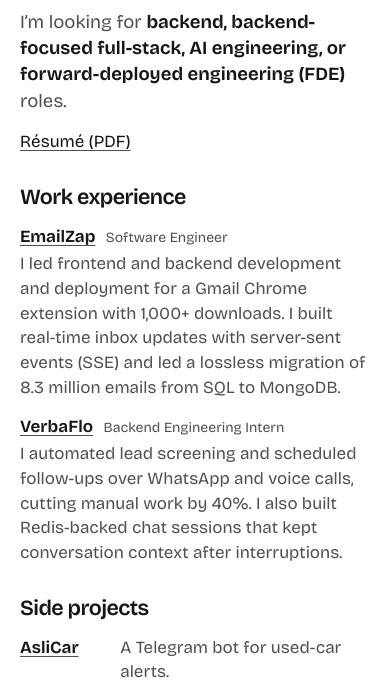
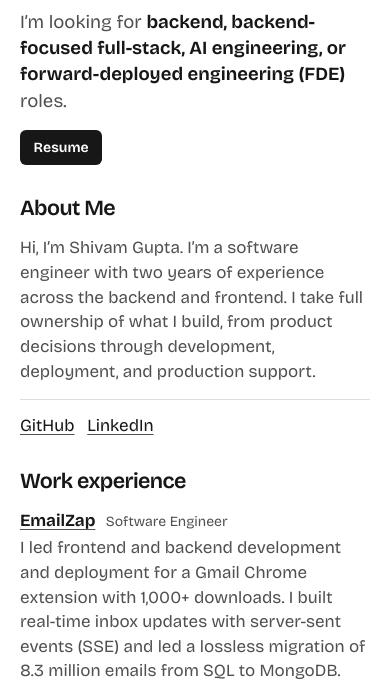
Before and after one commit to shivamgupta021/shivamgupta021.github.io, a plain HTML site: page index.html in a window 390 px wide. Shown: the part 72-767 px from the top of the page. Drawn offline with Linux system fonts and the light colour scheme.

Commit message:
Improve mobile layout and remove resume phone number

```diff
--- a/index.html
+++ b/index.html
@@ -20,14 +20,22 @@
       <span class="theme-track" aria-hidden="true"><span>☼</span><span>☾</span></span>
     </button>
     <div class="columns">
-      <div class="portfolio">
+      <div class="intro">
         <h1>Portfolio</h1>
         <p class="role-note">I’m looking for <strong>backend, backend-focused full-stack, AI engineering, or forward-deployed engineering (FDE)</strong> roles.</p>
-        <p class="resume-link">
-          <a href="/resume.pdf" target="_blank" rel="noopener" data-track="resume_click">Résumé (PDF)</a>
-        </p>
+        <a class="resume-button" href="/resume.pdf" type="application/pdf" target="_blank" rel="noopener" data-track="resume_click">Resume</a>
+      </div>
 
-        <section aria-labelledby="work">
+      <section class="about" aria-labelledby="about">
+        <h2 id="about">About Me</h2>
+        <p>Hi, I’m Shivam Gupta. I’m a software engineer with two years of experience across the backend and frontend. I take full ownership of what I build, from product decisions through development, deployment, and production support.</p>
+        <ul class="contact" aria-label="Contact and profiles">
+          <li><a href="https://github.com/shivamgupta021">GitHub</a></li>
+          <li><a href="https://linkedin.com/in/shivamgupta021">LinkedIn</a></li>
+        </ul>
+      </section>
+
+      <section class="work-experience" aria-labelledby="work">
         <h2 id="work">Work experience</h2>
         <ul class="entries" role="list">
           <li>
@@ -47,7 +55,7 @@
         </ul>
       </section>
 
-        <section aria-labelledby="personal">
+      <section class="side-projects" aria-labelledby="personal">
         <h2 id="personal">Side projects</h2>
         <ul class="entries projects" role="list">
           <li>
@@ -61,17 +69,6 @@
         </ul>
       </section>
     </div>
-
-      <section class="about" aria-labelledby="about">
-        <h2 id="about">About Me</h2>
-        <p>Hi, I’m Shivam Gupta. I’m a software engineer with two years of experience across the backend and frontend. I take full ownership of what I build, from product decisions through development, deployment, and production support.</p>
-        <ul class="contact" aria-label="Contact and profiles">
-          <li><a href="https://github.com/shivamgupta021">GitHub</a></li>
-          <li><a href="https://linkedin.com/in/shivamgupta021">LinkedIn</a></li>
-          <li><a href="mailto:shivam.gupta02210@gmail.com">Email</a></li>
-        </ul>
-      </section>
-    </div>
   </main>
 </body>
 </html>
--- a/style.css
+++ b/style.css
@@ -63,9 +63,25 @@ h2 {
 
 .columns {
   display: grid;
+  grid-template-areas:
+    "intro about"
+    "work about"
+    "projects about";
   grid-template-columns: minmax(0, 1fr) minmax(0, 17.5rem);
   align-items: start;
-  gap: clamp(2.25rem, 6.5vw, 5rem);
+  gap: var(--section-gap) clamp(2.25rem, 6.5vw, 5rem);
+}
+
+.intro {
+  grid-area: intro;
+}
+
+.work-experience {
+  grid-area: work;
+}
+
+.side-projects {
+  grid-area: projects;
 }
 
 .role-note {
@@ -81,12 +97,29 @@ h2 {
   font-weight: 650;
 }
 
-.resume-link {
-  margin-bottom: var(--section-gap);
+.resume-button {
+  display: inline-grid;
+  place-items: center;
+  min-height: 2.2rem;
+  padding-inline: 0.85rem;
+  border-radius: 0.375rem;
+  background: var(--text);
+  color: var(--paper);
+  font-size: 0.875rem;
+  font-weight: 650;
+  line-height: 1.25;
+  text-decoration: none;
 }
 
-.portfolio section + section {
-  margin-top: var(--section-gap);
+.resume-button:hover {
+  background: var(--muted);
+  color: var(--paper);
+}
+
+@media (pointer: coarse) {
+  .resume-button {
+    min-height: 2.75rem;
+  }
 }
 
 .entries {
@@ -140,6 +173,7 @@ h2 {
 }
 
 .about {
+  grid-area: about;
   margin-top: 0.2rem;
 }
 
@@ -258,8 +292,12 @@ a:focus-visible, .theme:focus-visible {
   }
 
   .columns {
+    grid-template-areas:
+      "intro"
+      "about"
+      "work"
+      "projects";
     grid-template-columns: minmax(0, 1fr);
-    gap: var(--section-gap);
   }
 
   .about {
@@ -283,7 +321,6 @@ a:focus-visible, .theme:focus-visible {
   .theme {
     inset-inline-end: 1.25rem;
   }
-
 }
 
 @media (min-width: 45.01rem) and (min-height: 58rem) {
```
Also changed, not shown: 1 other file. Lines whose indentation alone changed are shown as unchanged.
